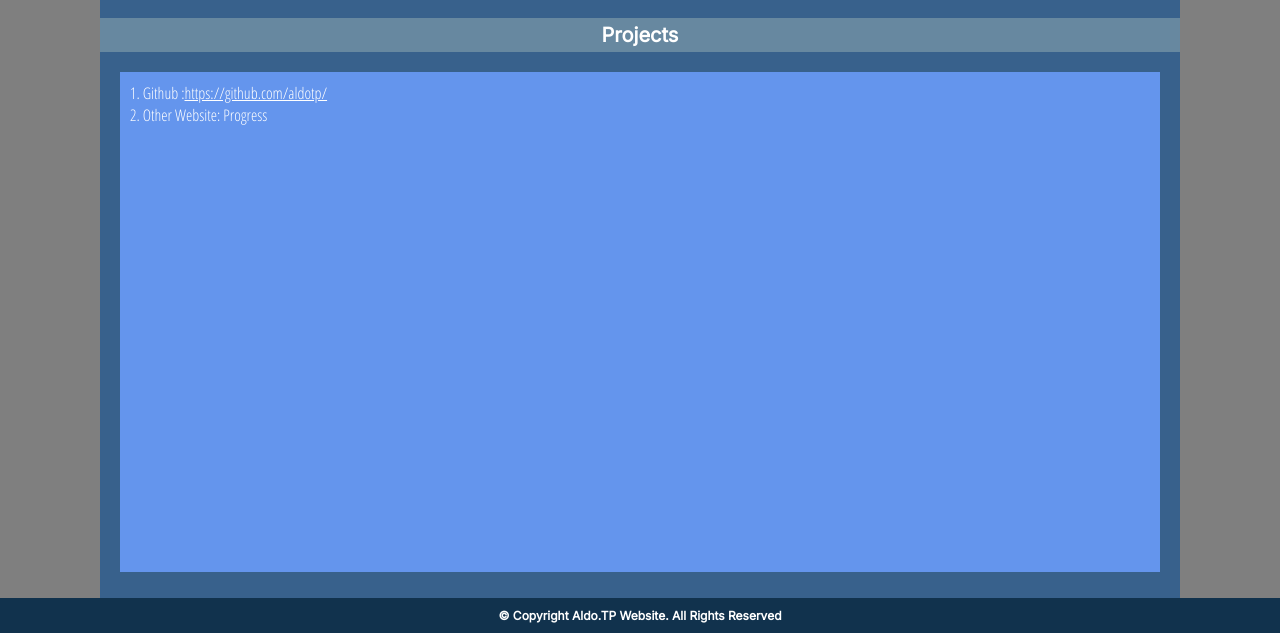
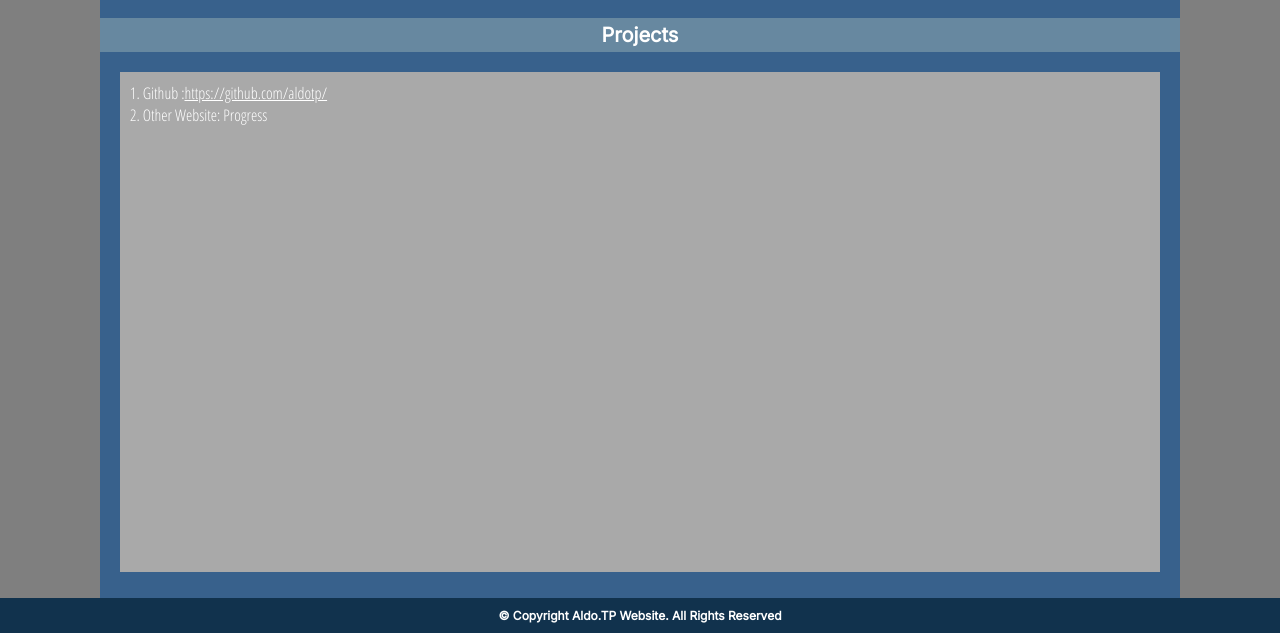
Before and after one commit to aldotp/CV, a plain HTML site: page projects.html in a window 1280 px wide. Shown: the part 402-1035 px from the top of the page. Drawn offline with Linux system fonts and the light colour scheme.

Commit message:
Update projects.html

```diff
--- a/projects.html
+++ b/projects.html
@@ -37,7 +37,7 @@
         .board{
             /* border: 1px solid white; */
             margin: 20px;
-            background-color: cornflowerblue;
+            background-color:darkgray;
             height: 500px;
             overflow: auto;
             /* color: black; */
```
